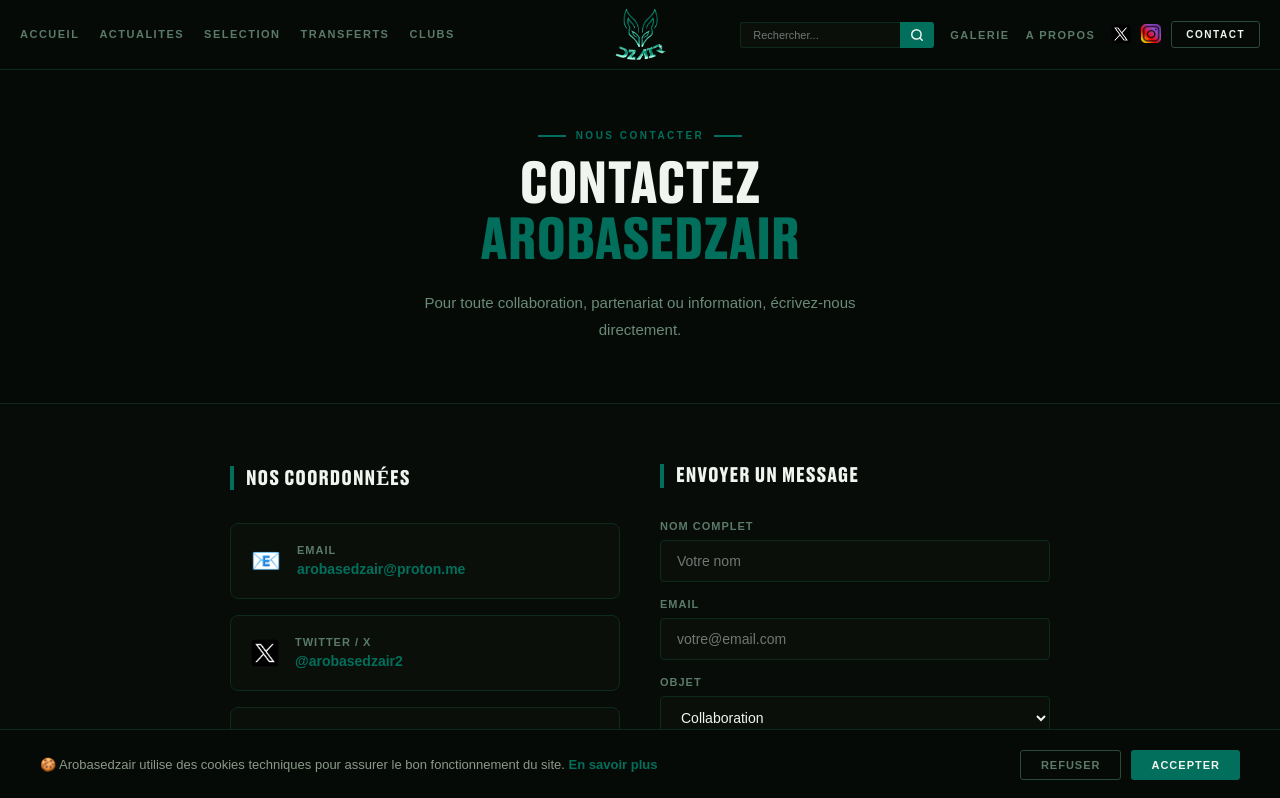
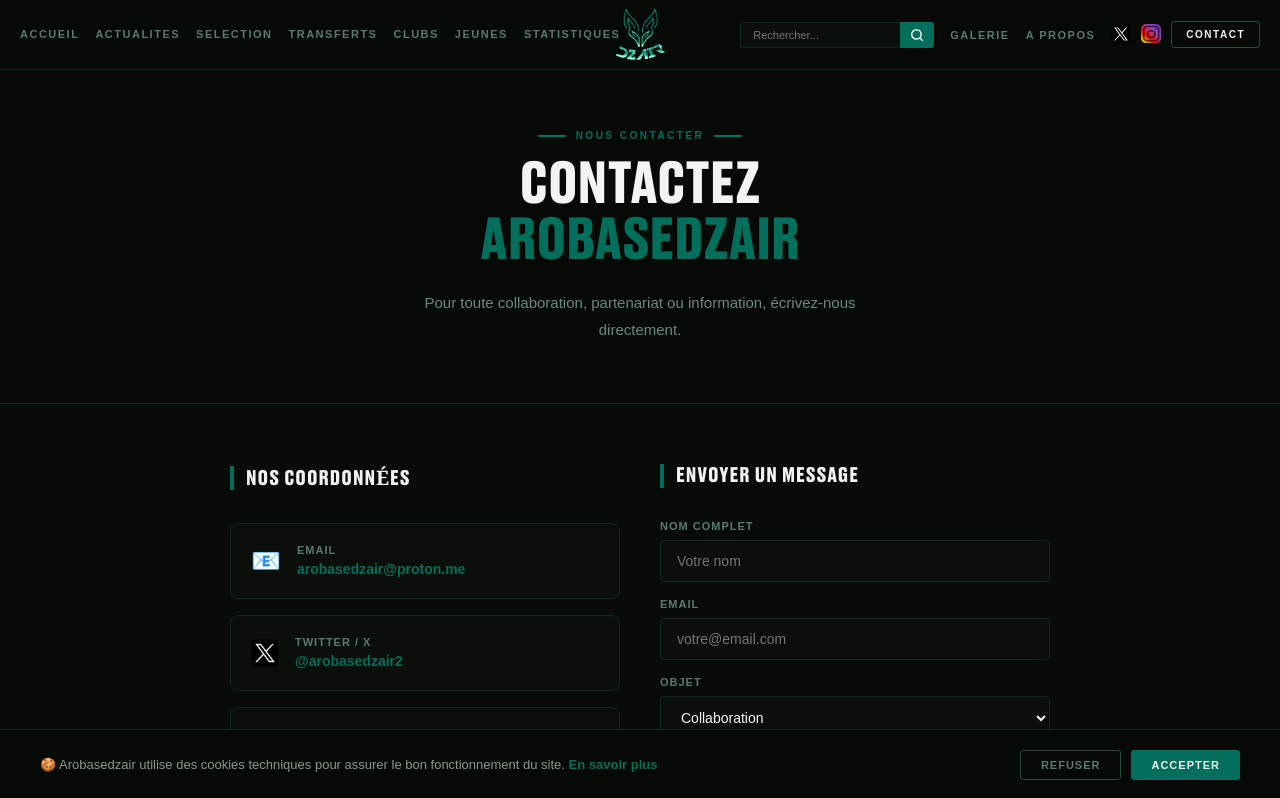
Before and after one commit to riadshr71-sketch/arobasedzair, a Next.js app: page /contact in a window 1280 px wide. Shown: the top 798 px of the page. Built offline with nearby package versions, Linux system fonts and the light colour scheme.

Commit message:
add statistique et jeunes

```diff
--- a/app/components/Navbar.tsx
+++ b/app/components/Navbar.tsx
@@ -14,6 +14,8 @@ export default function Navbar({ active }: { active?: string }) {
     { label: 'Selection', href: '/categorie/equipe-nationale' },
     { label: 'Transferts', href: '/categorie/transferts' },
     { label: 'Clubs', href: '/categorie/clubs' },
+    { label: 'Jeunes', href: '/categorie/jeunes' },
+    { label: 'Statistiques', href: '/categorie/statistiques' },
     { label: 'Recherche', href: '/recherche' },
     { label: 'Galerie', href: '/galerie' },
     { label: 'A Propos', href: '/a-propos' },
@@ -30,13 +32,13 @@ export default function Navbar({ active }: { active?: string }) {
   return (
     <>
       <nav style={{ background: '#060a06', borderBottom: '1px solid #0d2a1f', display: 'flex', alignItems: 'center', justifyContent: 'space-between', padding: '0 20px', height: '70px', position: 'relative' as const, zIndex: 100 }}>
-        <div className="nav-desktop-left" style={{ display: 'flex', gap: '20px', fontSize: '11px', fontWeight: 700, textTransform: 'uppercase' as const, letterSpacing: '1.5px' }}>
-          {['Accueil', 'Actualites', 'Selection', 'Transferts', 'Clubs'].map(l => (
+        <div className="nav-desktop-left" style={{ display: 'flex', gap: '16px', fontSize: '11px', fontWeight: 700, textTransform: 'uppercase' as const, letterSpacing: '1.5px' }}>
+          {['Accueil', 'Actualites', 'Selection', 'Transferts', 'Clubs', 'Jeunes', 'Statistiques'].map(l => (
             <a key={l} href={
               l === 'Accueil' ? '/' :
               l === 'Actualites' ? '/actualites' :
               l === 'Selection' ? '/categorie/equipe-nationale' :
-              `/categorie/${l.toLowerCase().replace(/ /g, '-')}`
+              `/categorie/${l.toLowerCase()}`
             } style={{ color: active === l ? '#026f5c' : '#5a7a6a', borderBottom: active === l ? '2px solid #026f5c' : 'none', paddingBottom: '2px', textDecoration: 'none' }}>
               {l}
             </a>
@@ -83,7 +85,7 @@ export default function Navbar({ active }: { active?: string }) {
         </button>
       </nav>
 
-      <div style={{ background: '#060a06', maxHeight: menuOpen ? '700px' : '0', overflow: 'hidden', transition: 'max-height 0.4s ease', zIndex: 99, position: 'relative' as const, borderBottom: menuOpen ? '1px solid #0d2a1f' : 'none' }}>
+      <div style={{ background: '#060a06', maxHeight: menuOpen ? '800px' : '0', overflow: 'hidden', transition: 'max-height 0.4s ease', zIndex: 99, position: 'relative' as const, borderBottom: menuOpen ? '1px solid #0d2a1f' : 'none' }}>
         <div style={{ padding: '16px 20px', display: 'flex', flexDirection: 'column' as const, gap: '4px' }}>
           <form onSubmit={handleSearch} style={{ display: 'flex', gap: '8px', marginBottom: '12px' }}>
             <input
```
Also changed, not shown: app/categorie/[slug]/page.tsx (+6 -4 lines).
